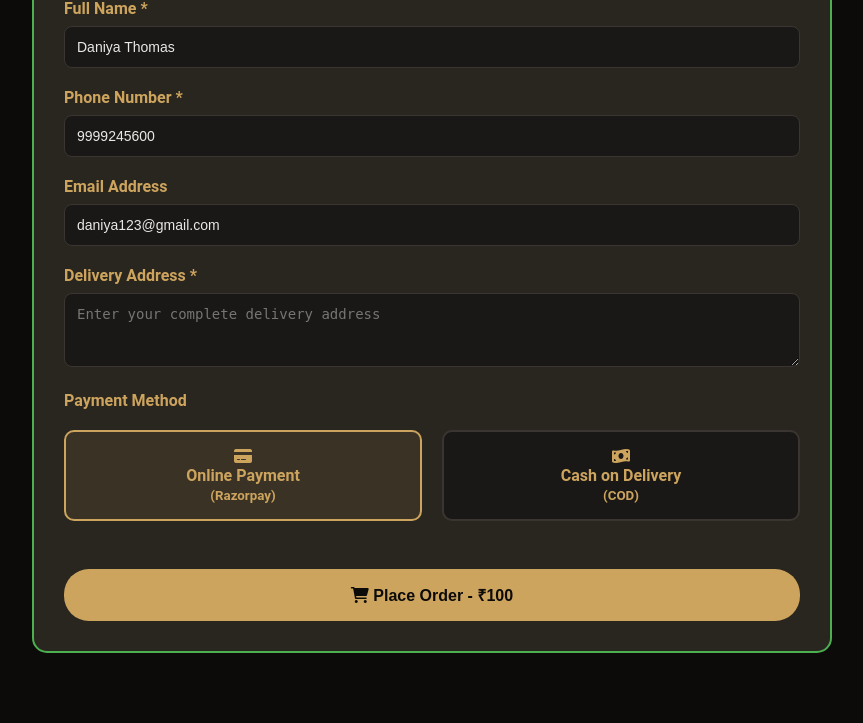
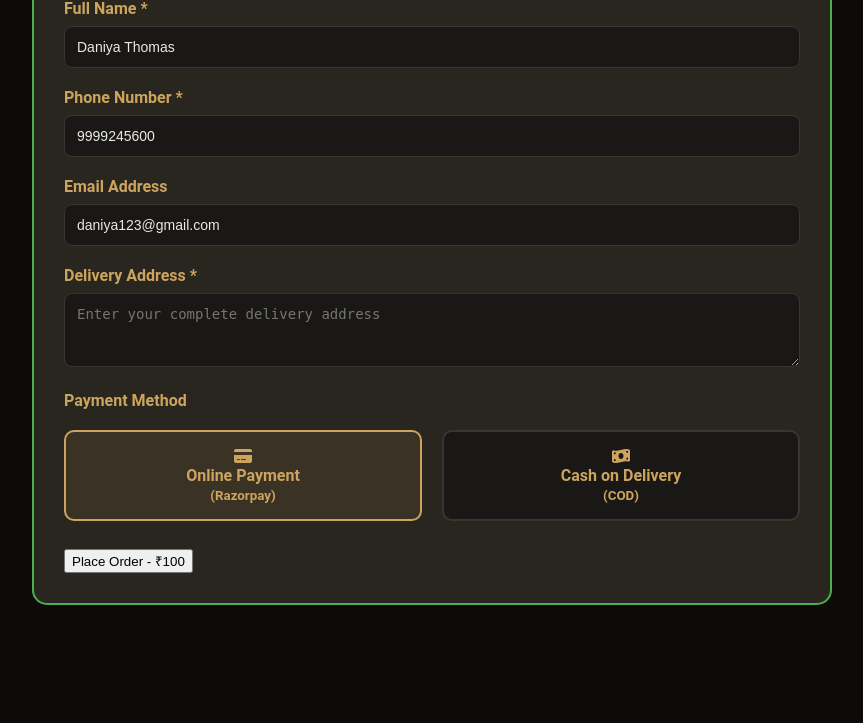
Before and after one commit to aparnova/cafe_website, a PHP site: page /checkout.php in a window 1280 px wide. Shown: the part 521-1244 px from the top of the page, without its empty margins (208-1071 px from the left). After the commit the page ends 1126 px from the top, so only its background shows below. Run offline with PHP 8.4, Linux system fonts and the light colour scheme; a user stored in the database is signed in; data comes from the database, SQL or seed files in the repository; tables that the repository leaves empty or names only in its code hold one stand-in row (values such as "Sample post"); some libraries are stand-ins or nearby versions.

Commit message:
update check_out

```diff
--- a/mini project/checkout.php
+++ b/mini project/checkout.php
@@ -567,30 +567,7 @@ $user = $user_query->get_result()->fetch_assoc();
             background-color: rgba(205, 164, 94, 0.1);
         }
 
-        .btn {
-            width: 100%;
-            padding: 15px;
-            background-color: #cda45e;
-            color: #0c0b09;
-            border: none;
-            border-radius: 25px;
-            font-size: 16px;
-            font-weight: bold;
-            cursor: pointer;
-            transition: all 0.3s ease;
-            margin-top: 20px;
-        }
-
-        .btn:hover {
-            background-color: #f7a25e;
-            transform: translateY(-2px);
-        }
-
-        .btn:disabled {
-            background-color: #6b7280;
-            cursor: not-allowed;
-            transform: none;
-        }
+        /* Removed the CSS styling for the button to make it simple */
 
         .notification {
             position: fixed;
@@ -710,8 +687,9 @@ $user = $user_query->get_result()->fetch_assoc();
                 </div>
             </div>
 
-            <button type="button" class="btn" onclick="processPayment()">
-                <i class="fas fa-shopping-cart"></i> Place Order - ₹<?php echo $total_price; ?>
+            <!-- Simple button without CSS styling for easier testing -->
+            <button type="button" onclick="processPayment()">
+                Place Order - ₹<?php echo $total_price; ?>
             </button>
         </form>
     </div>
```
